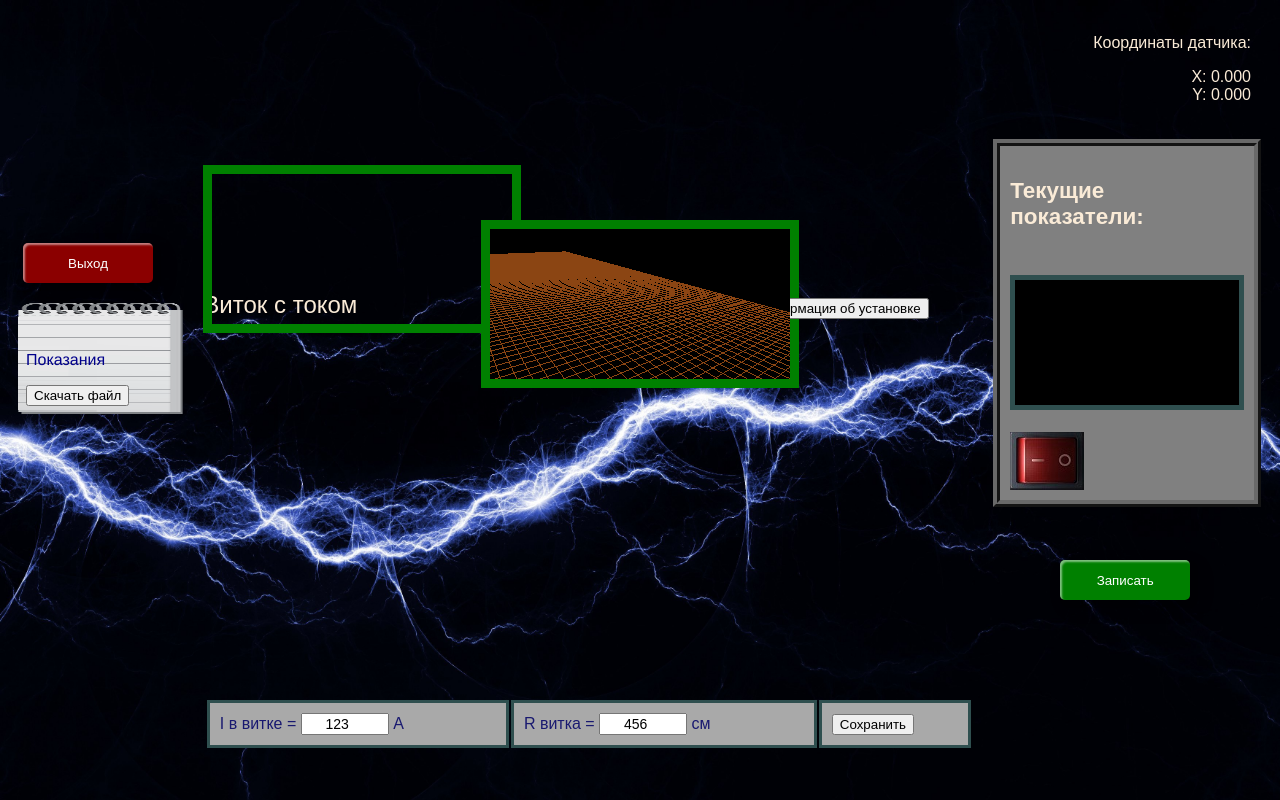
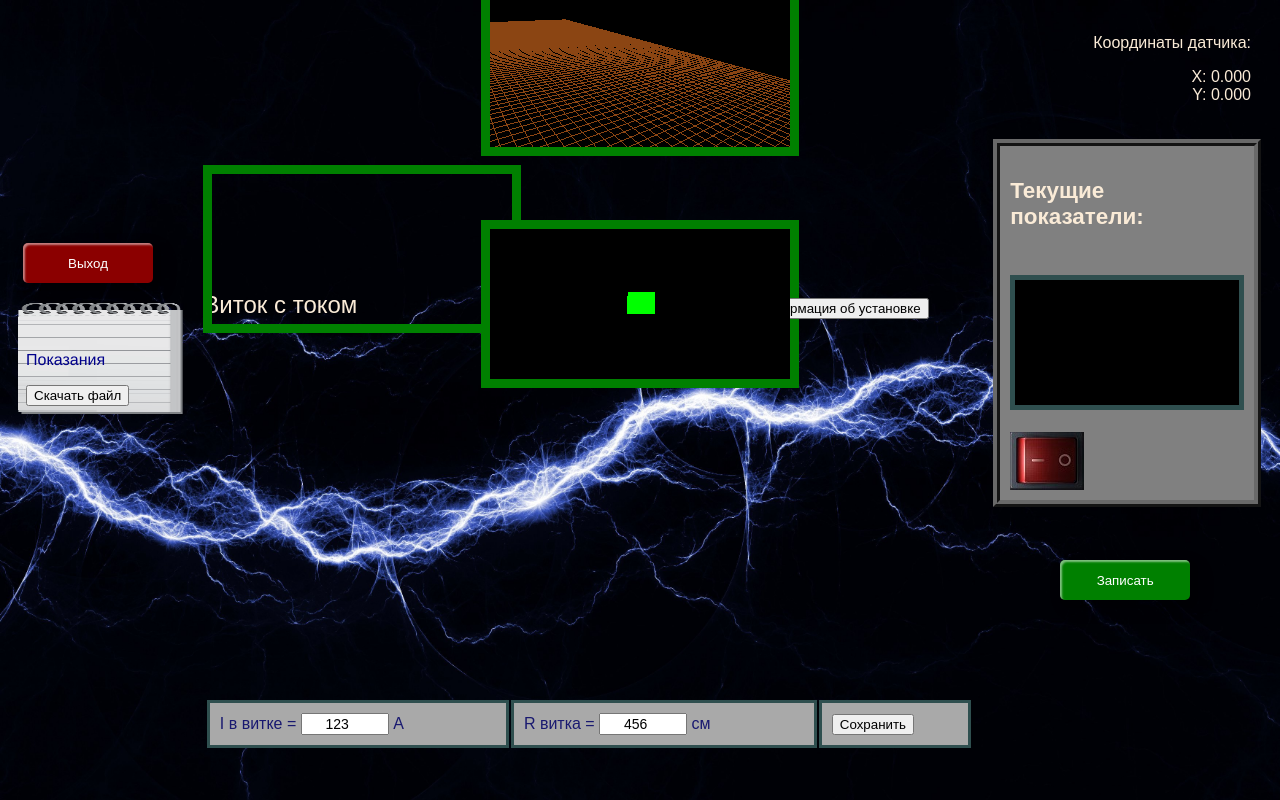
Before and after one commit to Plovmmm/programizm, a website: page main.html in a window 1280 px wide. Drawn offline with nearby package versions, Linux system fonts and the light colour scheme; no server answers.

Commit message:
Update main.html

```diff
--- a/main.html
+++ b/main.html
@@ -56,11 +56,50 @@
           <span id="header">Виток с током</span>
           <span id="info"><button onclick="getInfo()">Информация об установке</button></span>
         </header>
-        <div>
-          <canvas>
-            <script src="./sphere.js" type="module"></script>
-          </canvas>
+        <div id="container">
+          <canvas id="myCanvas"></canvas>
         </div>
+
+        <script src="three.js"></script>
+        <script>
+          // Получить элемент <canvas>
+          const canvas = document.querySelector('canvas');
+
+          // Создать сцену, камеру и рендерер
+          const scene = new THREE.Scene();
+          const camera = new THREE.PerspectiveCamera(75, window.innerWidth / window.innerHeight, 0.1, 1000);
+          const renderer = new THREE.WebGLRenderer();
+
+          // Установить размер рендерера равным размеру элемента <canvas>
+          renderer.setSize(canvas.clientWidth, canvas.clientHeight);
+
+          // Добавить рендерер в DOM
+          document.body.appendChild(renderer.domElement);
+
+          // Создать куб и добавить его в сцену
+          const geometry = new THREE.BoxGeometry();
+          const material = new THREE.MeshBasicMaterial({ color: 0x00ff00 });
+          const cube = new THREE.Mesh(geometry, material);
+          scene.add(cube);
+
+          // Позиционировать камеру
+          camera.position.z = 5;
+
+          // Создать цикл рендеринга
+          function animate() {
+            requestAnimationFrame(animate);
+
+            // Вращать куб
+            cube.rotation.x += 0.01;
+            cube.rotation.y += 0.01;
+
+            // Отрисовать сцену
+            renderer.render(scene, camera);
+          }
+
+          // Запустить цикл рендеринга
+          animate();
+        </script>
         <div>
           <table>
             <tr>
```
